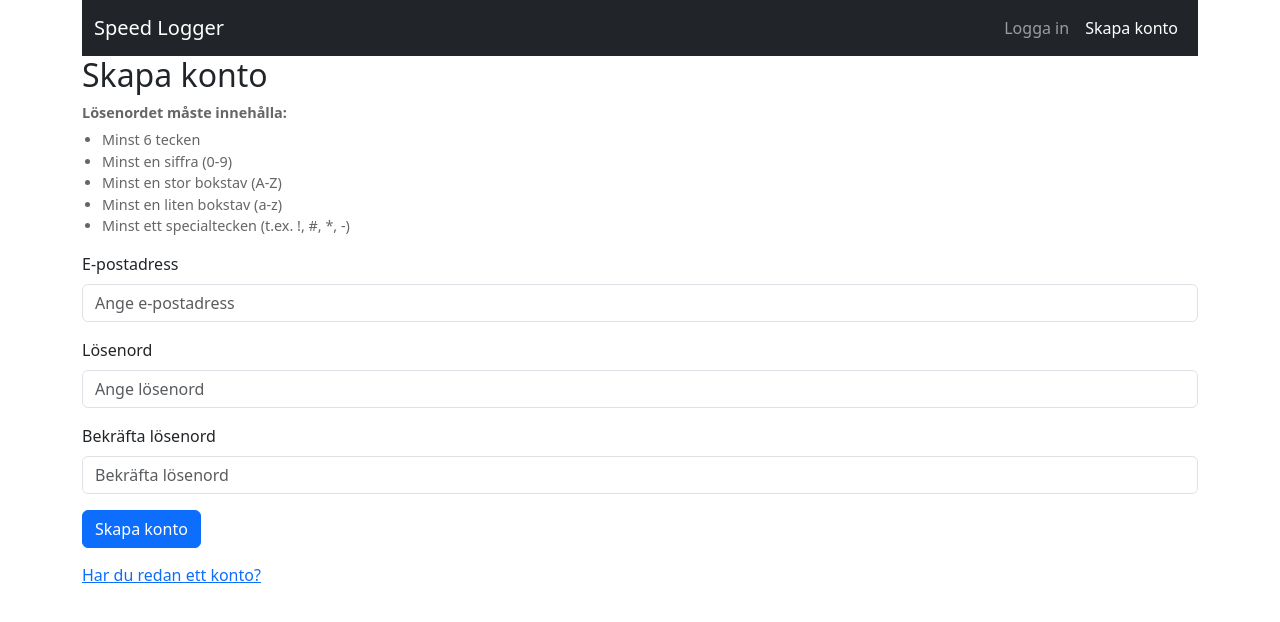
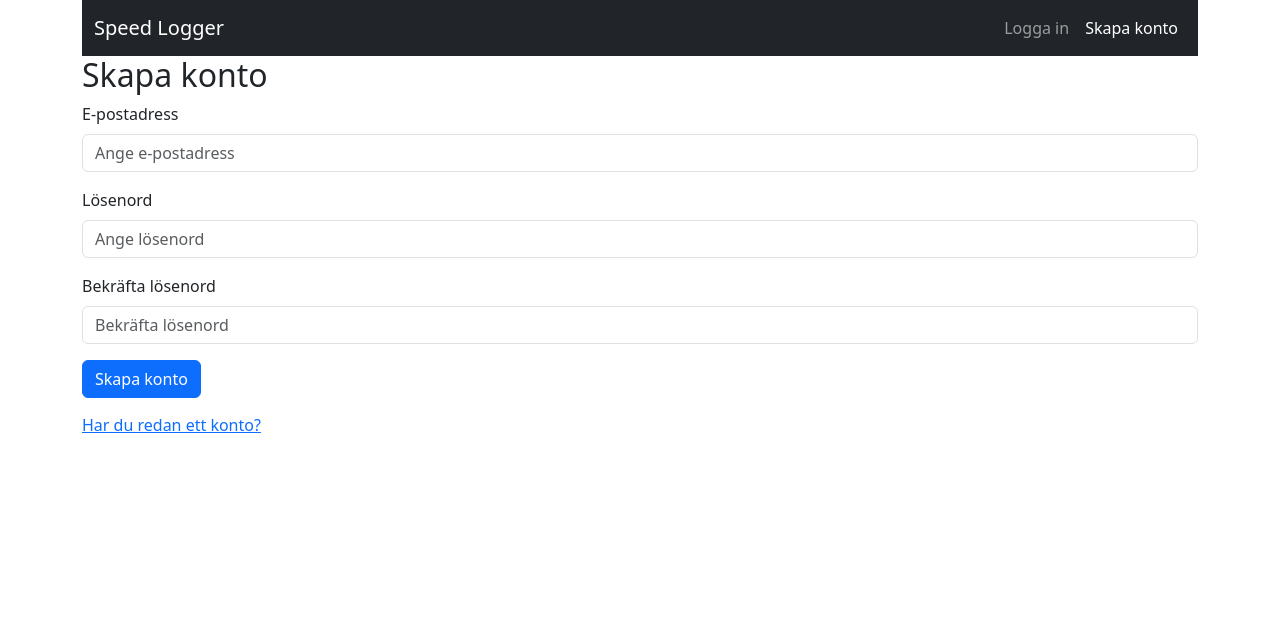
Before and after one commit to trumanders/speed-logger, a React (Vite) app in the folder AjSpeedLogger.Frontend/: page /signup in a window 1280 px wide. Shown: the top 622 px of the page. Built offline with nearby package versions, Linux system fonts and the light colour scheme.

Commit message:
Fix lag when logging in. Fix error messages when creating new account.

```diff
--- a/AjSpeedLogger.Frontend/src/pages/LoginPage.tsx
+++ b/AjSpeedLogger.Frontend/src/pages/LoginPage.tsx
@@ -4,21 +4,34 @@ import Form from "react-bootstrap/Form";
 import { Button } from "react-bootstrap";
 import type { LoginCredentials } from "../services/api";
 import { login } from "../services/api";
+import Alert from "react-bootstrap/Alert";
 
 const LoginPage = () => {
   const navigate = useNavigate();
   const [email, setEmail] = useState("");
   const [password, setPassword] = useState("");
+  const [error, setError] = useState<string | null>(null);
 
   const handleLogin = async (e: React.FormEvent) => {
     e.preventDefault();
     const credentials: LoginCredentials = { email, password };
-    const data = await login(credentials); // Returns { token: "string"}
 
-    if (data) {
-      localStorage.setItem("token", data.token);
-      localStorage.setItem("username", data.username);
-      navigate("/");
+    try {
+      const data = await login(credentials); // Returns { token: "string"}
+
+      if (data) {
+        localStorage.setItem("token", data.token);
+        localStorage.setItem("username", data.username);
+        navigate("/");
+      }
+    }
+    catch (err: any) {
+      if (err.response && err.response.status === 401) {
+        setError("Fel användarnamn eller lösenord.");
+      }
+      else {
+        setError(err.resoponse?.data?.message || "Ett fel inträffade. Försök igen senare.");
+      }
     }
   };
 
@@ -26,6 +39,10 @@ const LoginPage = () => {
     <>
       <Form onSubmit={handleLogin}>
         <h2>Logga in</h2>
+
+          {error && (
+            <Alert variant="danger" onClose={() => setError(null) } dismissible>{error}</Alert>
+          )}
 
         <Form.Group className="mb-3" controlId="formBasicEmail">
           <Form.Label>E-postadress</Form.Label>
--- a/AjSpeedLogger.Frontend/src/pages/SignUpPage.tsx
+++ b/AjSpeedLogger.Frontend/src/pages/SignUpPage.tsx
@@ -1,7 +1,7 @@
 import { Link, useNavigate } from "react-router";
 import { useState } from "react";
 import Form from "react-bootstrap/Form";
-import { Button } from "react-bootstrap";
+import { Alert, Button } from "react-bootstrap";
 import { signup } from "../services/api";
 
 const SignUpPage = () => {
@@ -48,10 +48,10 @@ const SignUpPage = () => {
               if (err.code === "PasswordRequiresUpper")
                 return "Lösenordet måste innehålla minst en stor bokstav.";
               return err.description || "Ett okänt fel inträffade.";
-            })
-            .join(" \n");
+            });
 
-          setErrorMessage(messages);
+            const uniqueMessages = [...new Set(messages)].join("\n");
+          setErrorMessage(uniqueMessages);
         } else {
           setErrorMessage(
             "Registreringen misslyckades. Kontrollera lösenordskraven.",
@@ -68,25 +68,13 @@ const SignUpPage = () => {
       <Form onSubmit={handleSignUp}>
         <h2>Skapa konto</h2>
 
-        {/* Lösenordskrav för användaren */}
-        <div style={{ fontSize: "0.9em", color: "#666", marginBottom: "15px" }}>
-          <strong>Lösenordet måste innehålla:</strong>
-          <ul style={{ margin: "5px 0 0 20px", padding: 0 }}>
-            <li>Minst 6 tecken</li>
-            <li>Minst en siffra (0-9)</li>
-            <li>Minst en stor bokstav (A-Z)</li>
-            <li>Minst en liten bokstav (a-z)</li>
-            <li>Minst ett specialtecken (t.ex. !, #, *, -)</li>
-          </ul>
-        </div>
-
         {/* Visar felmeddelanden från valideringen eller servern */}
         {errorMessage && (
-          <p
-            style={{ color: "red", fontWeight: "bold", whiteSpace: "pre-line" }}
-          >
-            {errorMessage}
-          </p>
+          <Alert variant="danger" onClose={() => setErrorMessage(null)} dismissible>
+            {errorMessage.split("\n").map((msg, idx) => (
+              <div key={idx}>{msg}</div>
+            ))}
+          </Alert>
         )}
 
         <Form.Group className="mb-3" controlId="formBasicEmail">
```
